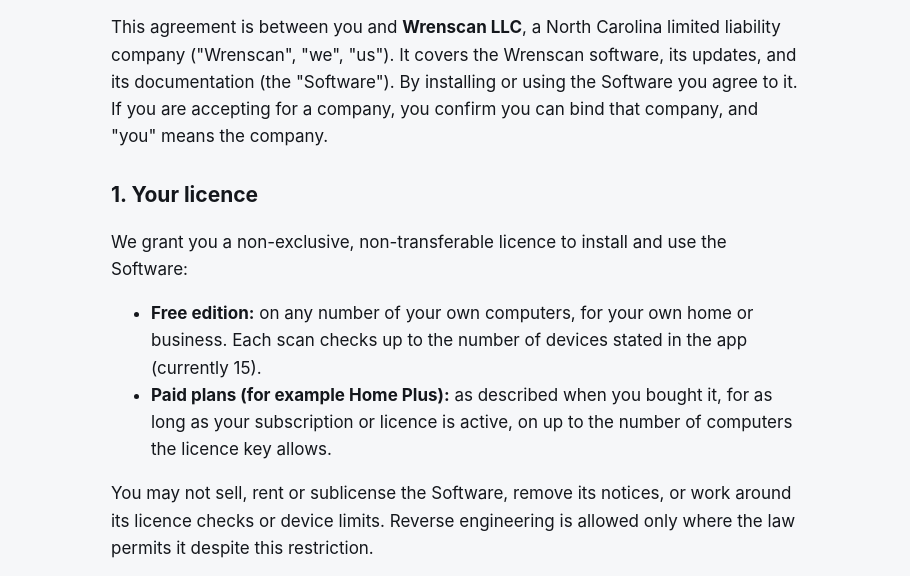
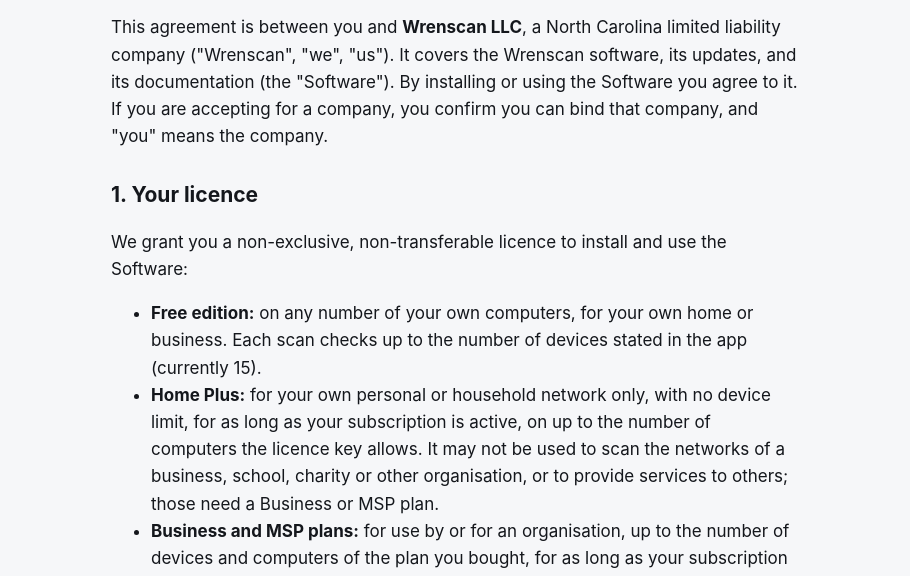
Before and after one commit to bcdixon23-spec/wrenscan-updates, a plain HTML site: page eula.html in a window 1280 px wide. Shown: the part 202-778 px from the top of the page, without its empty margins (185-1095 px from the left). Drawn offline with Linux system fonts and the light colour scheme.

Commit message:
Licence agreement: Home Plus is for personal and household networks

```diff
--- a/eula.html
+++ b/eula.html
@@ -16,7 +16,7 @@
 <p>This agreement is between you and <b>Wrenscan LLC</b>, a North Carolina limited liability company ("Wrenscan", "we", "us"). It covers the Wrenscan software, its updates, and its documentation (the "Software"). By installing or using the Software you agree to it. If you are accepting for a company, you confirm you can bind that company, and "you" means the company.</p>
 <h2>1. Your licence</h2>
 <p>We grant you a non-exclusive, non-transferable licence to install and use the Software:</p>
-<ul><li><b>Free edition:</b> on any number of your own computers, for your own home or business. Each scan checks up to the number of devices stated in the app (currently 15).</li><li><b>Paid plans (for example Home Plus):</b> as described when you bought it, for as long as your subscription or licence is active, on up to the number of computers the licence key allows.</li></ul>
+<ul><li><b>Free edition:</b> on any number of your own computers, for your own home or business. Each scan checks up to the number of devices stated in the app (currently 15).</li><li><b>Home Plus:</b> for your own personal or household network only, with no device limit, for as long as your subscription is active, on up to the number of computers the licence key allows. It may not be used to scan the networks of a business, school, charity or other organisation, or to provide services to others; those need a Business or MSP plan.</li><li><b>Business and MSP plans:</b> for use by or for an organisation, up to the number of devices and computers of the plan you bought, for as long as your subscription is active.</li></ul>
 <p>You may not sell, rent or sublicense the Software, remove its notices, or work around its licence checks or device limits. Reverse engineering is allowed only where the law permits it despite this restriction.</p>
 <h2>2. Scan only what you are allowed to scan</h2>
 <p>Wrenscan probes devices on a network, reads their configuration, and can change settings. <b>You may only use it on computers and networks you own, or that their owner has authorised you in writing to test.</b> Scanning other people's systems without permission may be illegal. You are responsible for having that permission.</p>
```
